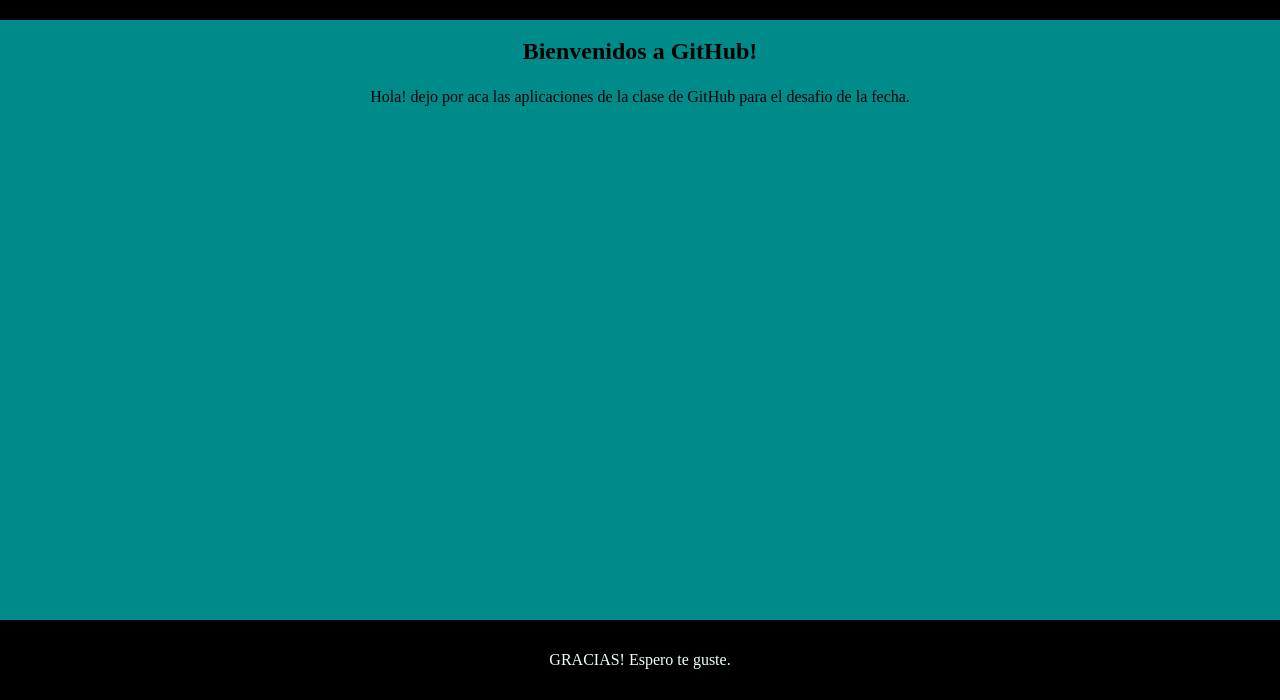
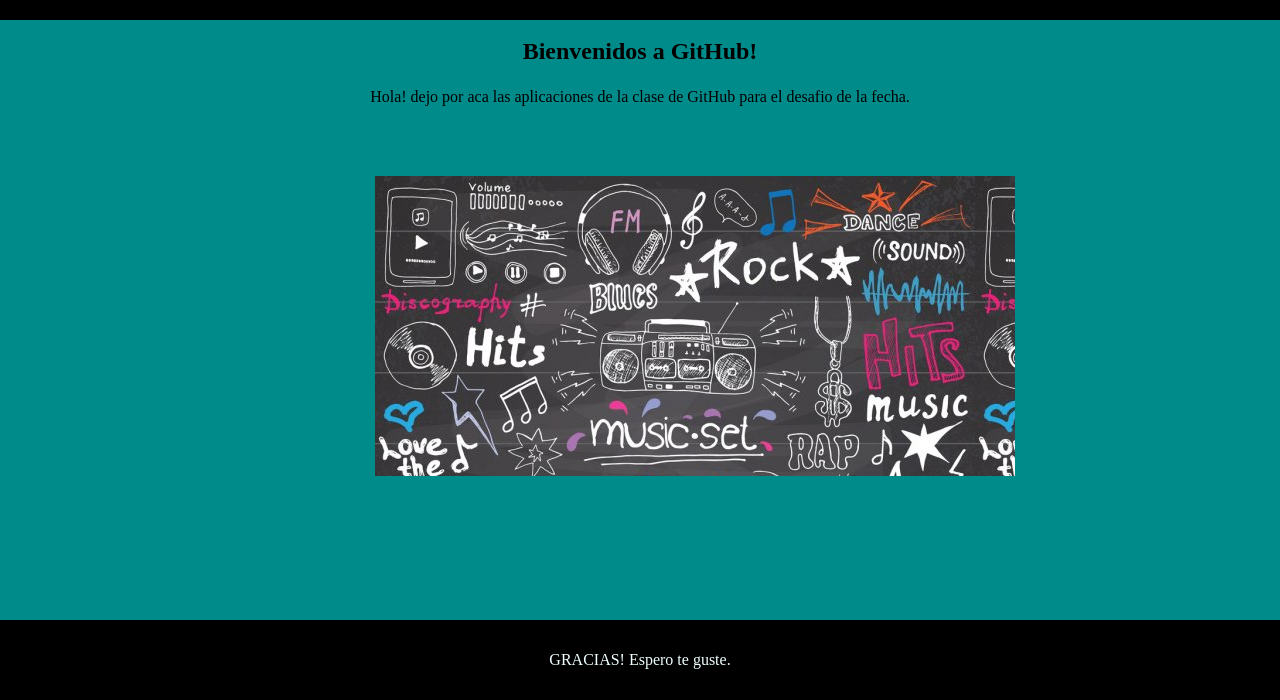
Before and after one commit to DanielaBelenFiorenza/DesafioGitHub-Fiorenza, a plain HTML site: page index.html in a window 1280 px wide. Shown: the part 100-800 px from the top of the page. Drawn offline with Linux system fonts and the light colour scheme.

Commit message:
agregue imagenes

```diff
--- a/css/style.css
+++ b/css/style.css
@@ -26,6 +26,15 @@
 
 }
 
+.img{
+    object-fit: contain;
+    width: 50%;
+    height: 50%;
+    align-items: center;
+    align-content: center;
+    background-image: url(../IMAGENES/musica.jpg);
+    transform: translate(375px, 75px);
+}
 .h2main:hover{
     font-size: 50px;
 
--- a/index.html
+++ b/index.html
@@ -21,7 +21,7 @@
 
         </section>
 
-        <section>
+        <section class="img">
 
         </section>
     </main>
```
Also changed, not shown: IMAGENES/corazon.webp (added), IMAGENES/musica.jpg (added).
